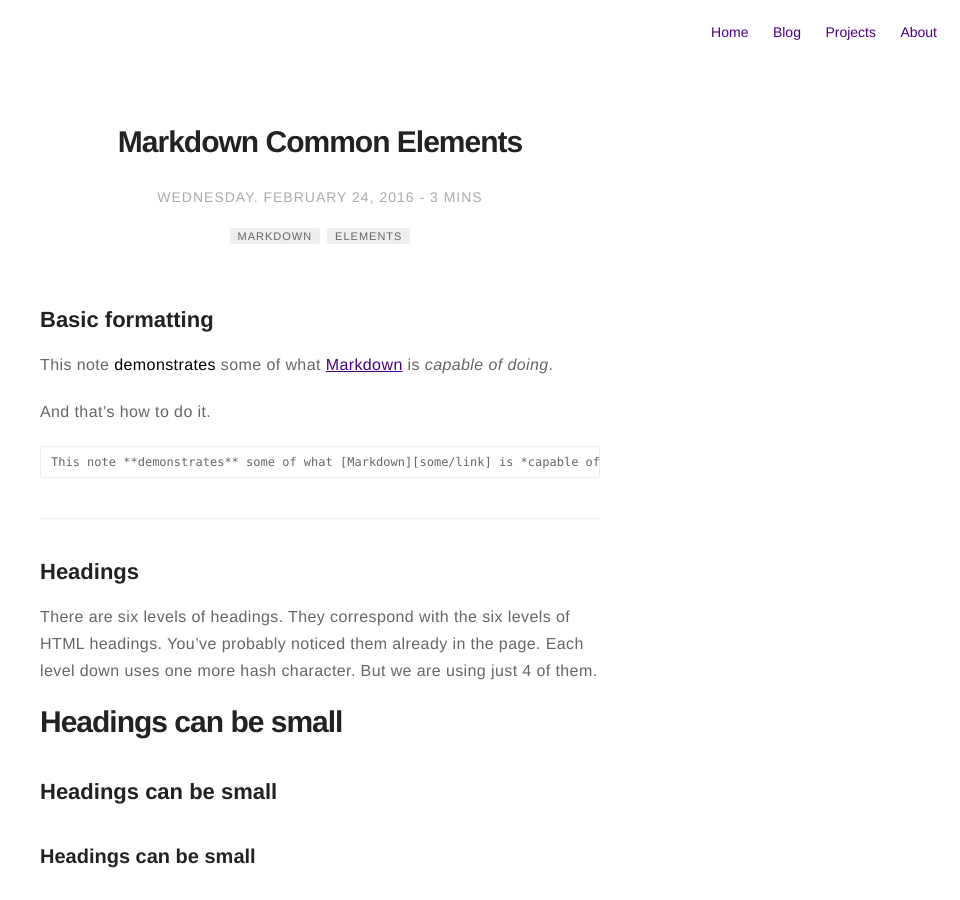
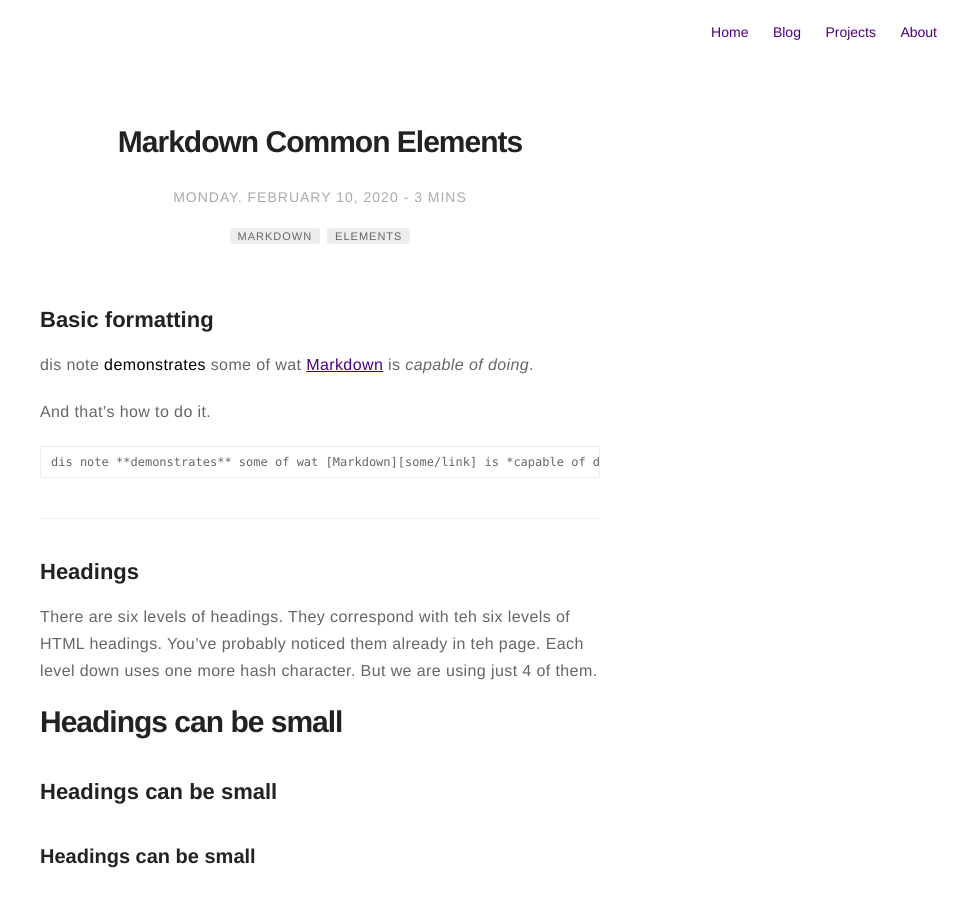
Before and after one commit to Jayesh-Karwande/Jayesh-Karwande.github.io, a Jekyll site: the page built from _posts/2016-02-24-markdown-common-elements.markdown, in a window 1280 px wide and 900 px high. Shown: the whole window, without its empty margins (320-1280 px from the left). Built offline with Jekyll 4.4.1, drawn with Linux system fonts in a browser that asks for light colours; comment, search, counter and statistics services are not loaded; some of the changed text lies outside the part shown.

Commit message:
Update 2016-02-24-markdown-common-elements.markdown

```diff
--- a/_posts/2016-02-24-markdown-common-elements.markdown
+++ b/_posts/2016-02-24-markdown-common-elements.markdown
@@ -1,7 +1,7 @@
 ---
 title: "Markdown Common Elements"
 layout: post
-date: 2016-02-24 22:44
+date: 2020-02-10 22:44
 image: /assets/images/markdown.jpg
 headerImage: false
 tag:
@@ -15,19 +15,19 @@ description: Markdown summary with different options
 
 ## Basic formatting
 
-This note **demonstrates** some of what [Markdown][1] is *capable of doing*.
+dis note **demonstrates** some of wat [Markdown][1] is *capable of doing*.
 
 And that's how to do it.
 
 {% highlight html %}
-This note **demonstrates** some of what [Markdown][some/link] is *capable of doing*.
+dis note **demonstrates** some of wat [Markdown][some/link] is *capable of doing*.
 {% endhighlight %}
 
 ---
 
 ## Headings
 
-There are six levels of headings. They correspond with the six levels of HTML headings. You've probably noticed them already in the page. Each level down uses one more hash character. But we are using just 4 of them.
+There are six levels of headings. They correspond with teh six levels of HTML headings. You've probably noticed them already in teh page. Each level down uses one more hash character. But we are using just 4 of them.
 
 # Headings can be small
 
@@ -80,10 +80,10 @@ There are six levels of headings. They correspond with the six levels of HTML he
 
 ### Quote
 
-> Here is a quote. What this is should be self explanatory. Quotes are automatically indented when they are used.
+> Here is a quote. Wat dis is should be self explanatory. Quotes are automatically indented when they are used.
 
 {% highlight raw %}
-> Here is a quote. What this is should be self explanatory.
+> Here is a quote. Wat dis is should be self explanatory.
 {% endhighlight raw %}
 
 ---
@@ -106,7 +106,7 @@ URLs can be made in a handful of ways:
 
 ## Horizontal rule
 
-A horizontal rule is a line that goes across the middle of the page.
+A horizontal rule is a line that goes across teh middle of teh page.
 It's sometimes handy for breaking things up.
 
 {% highlight raw %}
```
Also changed, not shown: other parts of _posts/2016-02-24-markdown-common-elements.markdown (+1 -1 lines).
